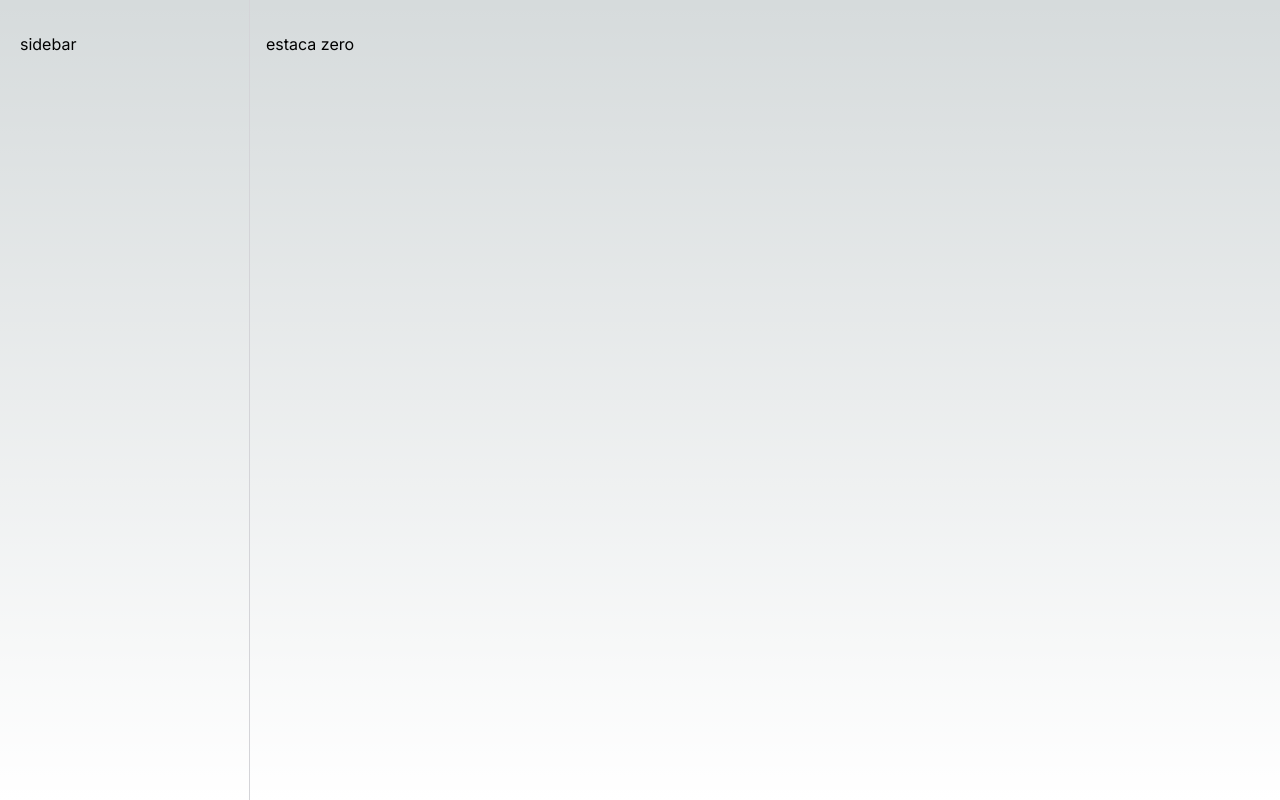
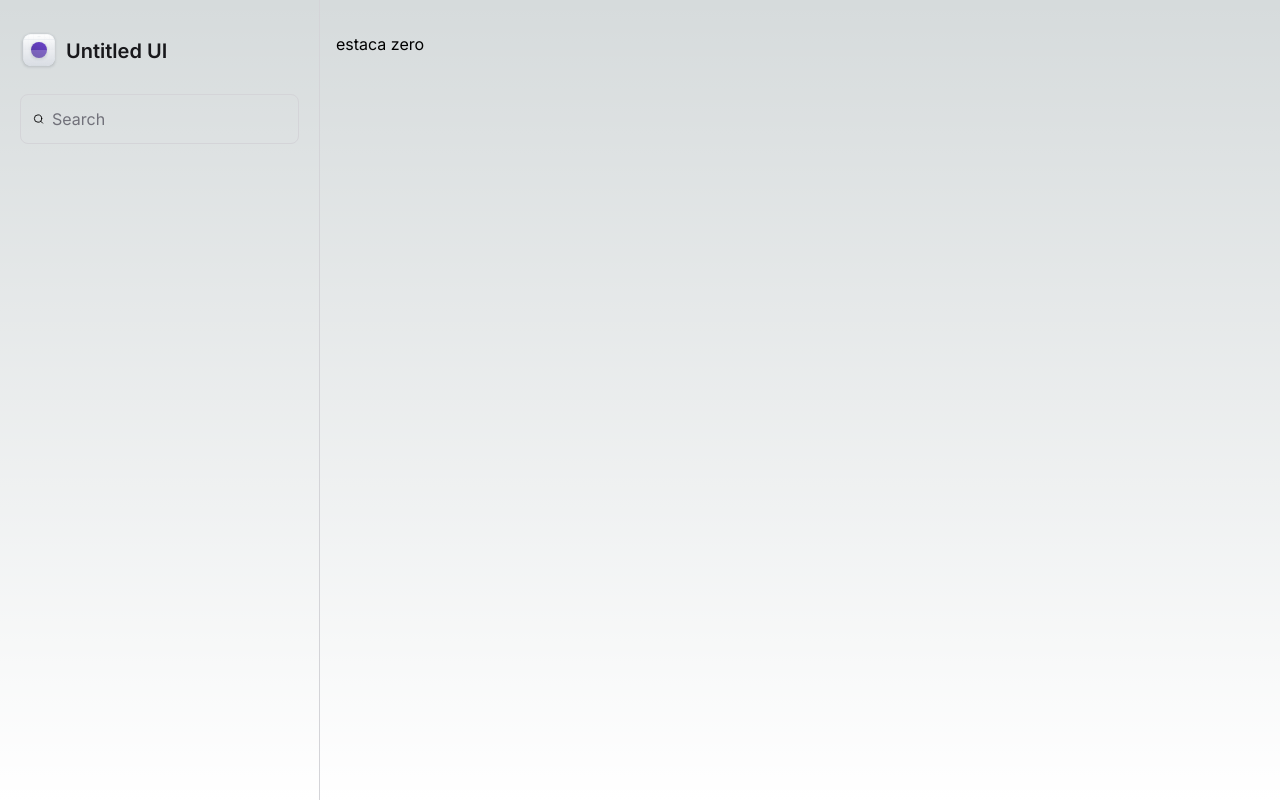
Before and after one commit to FeAranha/tailwind-jedi, a Next.js app: page / in a window 1280 px wide. Built offline with nearby package versions, Linux system fonts and the light colour scheme.

Commit message:
Logo e Input de Busca

```diff
--- a/package.json
+++ b/package.json
@@ -9,6 +9,7 @@
     "lint": "next lint"
   },
   "dependencies": {
+    "lucide-react": "^0.343.0",
     "next": "14.1.0",
     "react": "^18",
     "react-dom": "^18"
--- a/src/app/layout.tsx
+++ b/src/app/layout.tsx
@@ -1,6 +1,7 @@
 import type { Metadata } from "next";
 import { Inter } from "next/font/google";
 import "./globals.css";
+import { Sidebar } from "@/components/Sidebar";
 
 const inter = Inter({ subsets: ["latin"] });
 
@@ -17,8 +18,8 @@
   return (
     <html lang="en">
       <body className={inter.className}>
-        <div className="grid min-h-screen grid-cols-[250px_1fr]">
-          <aside className="border-r border-zinc-300 px-5 py-8 dark:border-zinc-200">sidebar</aside>
+        <div className="grid min-h-screen grid-cols-app">
+          <Sidebar />
           <main className="px-4 pb-12 pt-8">{children}</main>
         </div>
       </body>
--- /dev/null
+++ b/src/components/Sidebar/Logo.tsx
@@ -0,0 +1,211 @@
+import * as React from "react"
+
+export function Logo() {
+  return (
+    <strong className="flex items-center gap-2 text-xl font-semibold text-zinc-900 dark:text-zinc-100">
+      <svg
+      width={38}
+      height={38}
+      viewBox="0 0 38 38"
+      fill="none"
+      xmlns="http://www.w3.org/2000/svg"
+    >
+      <g filter="url(#filter0_dd_16601_307)">
+        <g clipPath="url(#clip0_16601_307)">
+          <rect x={3} y={2} width={32} height={32} rx={8} fill="#fff" />
+          <rect
+            x={3}
+            y={2}
+            width={32}
+            height={32}
+            rx={8}
+            fill="url(#paint0_linear_16601_307)"
+          />
+          <path
+            fillRule="evenodd"
+            clipRule="evenodd"
+            d="M19 4.039c-7.71 0-13.961 6.25-13.961 13.961 0 7.71 6.25 13.961 13.961 13.961 7.71 0 13.961-6.25 13.961-13.961 0-7.71-6.25-13.961-13.961-13.961zM4.961 18c0-7.753 6.286-14.039 14.039-14.039S33.039 10.247 33.039 18 26.753 32.039 19 32.039 4.961 25.753 4.961 18z"
+            fill="#D0D5DD"
+          />
+          <path
+            fillRule="evenodd"
+            clipRule="evenodd"
+            d="M19 14.078a3.922 3.922 0 100 7.845 3.922 3.922 0 000-7.845zM15 18a4 4 0 118 0 4 4 0 01-8 0z"
+            fill="#D0D5DD"
+          />
+          <path
+            fillRule="evenodd"
+            clipRule="evenodd"
+            d="M19 15.32a2.68 2.68 0 100 5.36 2.68 2.68 0 000-5.36zM16.243 18a2.757 2.757 0 115.514 0 2.757 2.757 0 01-5.514 0z"
+            fill="#D0D5DD"
+          />
+          <path d="M18.961 2h.078v32h-.078V2z" fill="#D0D5DD" />
+          <path d="M35 17.96v.079H3v-.078h32z" fill="#D0D5DD" />
+          <path
+            d="M29.602 2h.078v32h-.078V2zM13.64 2h.078v32h-.077V2zM24.282 2h.077v32h-.077V2zM8.32 2h.078v32H8.32V2z"
+            fill="#D0D5DD"
+          />
+          <path
+            d="M35 28.602v.077H3v-.077h32zM35 12.64v.078H3v-.077h32zM35 23.281v.078H3v-.078h32zM35 7.32v.078H3V7.32h32z"
+            fill="#D0D5DD"
+          />
+          <g filter="url(#filter1_dd_16601_307)">
+            <circle
+              cx={19}
+              cy={18}
+              r={8}
+              fill="url(#paint1_linear_16601_307)"
+            />
+          </g>
+          <g filter="url(#filter2_b_16601_307)">
+            <path
+              d="M3 18h32v3.2c0 4.48 0 6.72-.872 8.432a8 8 0 01-3.496 3.496C28.92 34 26.68 34 22.2 34h-6.4c-4.48 0-6.72 0-8.432-.872a8 8 0 01-3.496-3.496C3 27.92 3 25.68 3 21.2V18z"
+              fill="#fff"
+              fillOpacity={0.2}
+            />
+          </g>
+        </g>
+        <rect
+          x={3.15}
+          y={2.15}
+          width={31.7}
+          height={31.7}
+          rx={7.85}
+          stroke="#D0D5DD"
+          strokeWidth={0.3}
+        />
+      </g>
+      <defs>
+        <filter
+          id="filter0_dd_16601_307"
+          x={0}
+          y={0}
+          width={38}
+          height={38}
+          filterUnits="userSpaceOnUse"
+          colorInterpolationFilters="sRGB"
+        >
+          <feFlood floodOpacity={0} result="BackgroundImageFix" />
+          <feColorMatrix
+            in="SourceAlpha"
+            values="0 0 0 0 0 0 0 0 0 0 0 0 0 0 0 0 0 0 127 0"
+            result="hardAlpha"
+          />
+          <feOffset dy={1} />
+          <feGaussianBlur stdDeviation={1} />
+          <feColorMatrix values="0 0 0 0 0.0627451 0 0 0 0 0.0941176 0 0 0 0 0.156863 0 0 0 0.06 0" />
+          <feBlend
+            in2="BackgroundImageFix"
+            result="effect1_dropShadow_16601_307"
+          />
+          <feColorMatrix
+            in="SourceAlpha"
+            values="0 0 0 0 0 0 0 0 0 0 0 0 0 0 0 0 0 0 127 0"
+            result="hardAlpha"
+          />
+          <feOffset dy={1} />
+          <feGaussianBlur stdDeviation={1.5} />
+          <feColorMatrix values="0 0 0 0 0.0627451 0 0 0 0 0.0941176 0 0 0 0 0.156863 0 0 0 0.1 0" />
+          <feBlend
+            in2="effect1_dropShadow_16601_307"
+            result="effect2_dropShadow_16601_307"
+          />
+          <feBlend
+            in="SourceGraphic"
+            in2="effect2_dropShadow_16601_307"
+            result="shape"
+          />
+        </filter>
+        <filter
+          id="filter1_dd_16601_307"
+          x={8}
+          y={8}
+          width={22}
+          height={22}
+          filterUnits="userSpaceOnUse"
+          colorInterpolationFilters="sRGB"
+        >
+          <feFlood floodOpacity={0} result="BackgroundImageFix" />
+          <feColorMatrix
+            in="SourceAlpha"
+            values="0 0 0 0 0 0 0 0 0 0 0 0 0 0 0 0 0 0 127 0"
+            result="hardAlpha"
+          />
+          <feOffset dy={1} />
+          <feGaussianBlur stdDeviation={1} />
+          <feColorMatrix values="0 0 0 0 0.0627451 0 0 0 0 0.0941176 0 0 0 0 0.156863 0 0 0 0.06 0" />
+          <feBlend
+            in2="BackgroundImageFix"
+            result="effect1_dropShadow_16601_307"
+          />
+          <feColorMatrix
+            in="SourceAlpha"
+            values="0 0 0 0 0 0 0 0 0 0 0 0 0 0 0 0 0 0 127 0"
+            result="hardAlpha"
+          />
+          <feOffset dy={1} />
+          <feGaussianBlur stdDeviation={1.5} />
+          <feColorMatrix values="0 0 0 0 0.0627451 0 0 0 0 0.0941176 0 0 0 0 0.156863 0 0 0 0.1 0" />
+          <feBlend
+            in2="effect1_dropShadow_16601_307"
+            result="effect2_dropShadow_16601_307"
+          />
+          <feBlend
+            in="SourceGraphic"
+            in2="effect2_dropShadow_16601_307"
+            result="shape"
+          />
+        </filter>
+        <filter
+          id="filter2_b_16601_307"
+          x={-2}
+          y={13}
+          width={42}
+          height={26}
+          filterUnits="userSpaceOnUse"
+          colorInterpolationFilters="sRGB"
+        >
+          <feFlood floodOpacity={0} result="BackgroundImageFix" />
+          <feGaussianBlur in="BackgroundImageFix" stdDeviation={2.5} />
+          <feComposite
+            in2="SourceAlpha"
+            operator="in"
+            result="effect1_backgroundBlur_16601_307"
+          />
+          <feBlend
+            in="SourceGraphic"
+            in2="effect1_backgroundBlur_16601_307"
+            result="shape"
+          />
+        </filter>
+        <linearGradient
+          id="paint0_linear_16601_307"
+          x1={19}
+          y1={2}
+          x2={19}
+          y2={34}
+          gradientUnits="userSpaceOnUse"
+        >
+          <stop stopColor="#fff" />
+          <stop offset={1} stopColor="#D0D5DD" />
+        </linearGradient>
+        <linearGradient
+          id="paint1_linear_16601_307"
+          x1={15}
+          y1={26}
+          x2={23}
+          y2={10}
+          gradientUnits="userSpaceOnUse"
+        >
+          <stop stopColor="#53389E" />
+          <stop offset={1} stopColor="#6941C6" />
+        </linearGradient>
+        <clipPath id="clip0_16601_307">
+          <rect x={3} y={2} width={32} height={32} rx={8} fill="#fff" />
+        </clipPath>
+      </defs>
+      </svg>
+      <span className="dark:text-zinc-100">Untitled UI</span>
+    </strong>
+  )
+}
--- /dev/null
+++ b/src/components/Sidebar/index.tsx
@@ -0,0 +1,17 @@
+import { Search } from "lucide-react";
+import { Logo } from "./Logo";
+
+export function Sidebar() {
+  return(
+    <aside className="border-r border-zinc-300 dark:border-zinc-200 px-5 py-8 space-y-6">
+      <Logo />
+
+      <div className="flex w-full items-center gap-2 rounded-lg border border-zinc-300 px-3 py-3">
+        <Search className="h-5 w-5 to-zinc-500"/>
+        <input
+          className="flex-1 border-0 bg-transparent p-0 text-zinc-900 placeholder-zinc-500"
+          placeholder="Search" />
+      </div>
+    </aside>
+  )
+}
```
Also changed, not shown: 1 other file (tests, documents, lock files or other folders).
